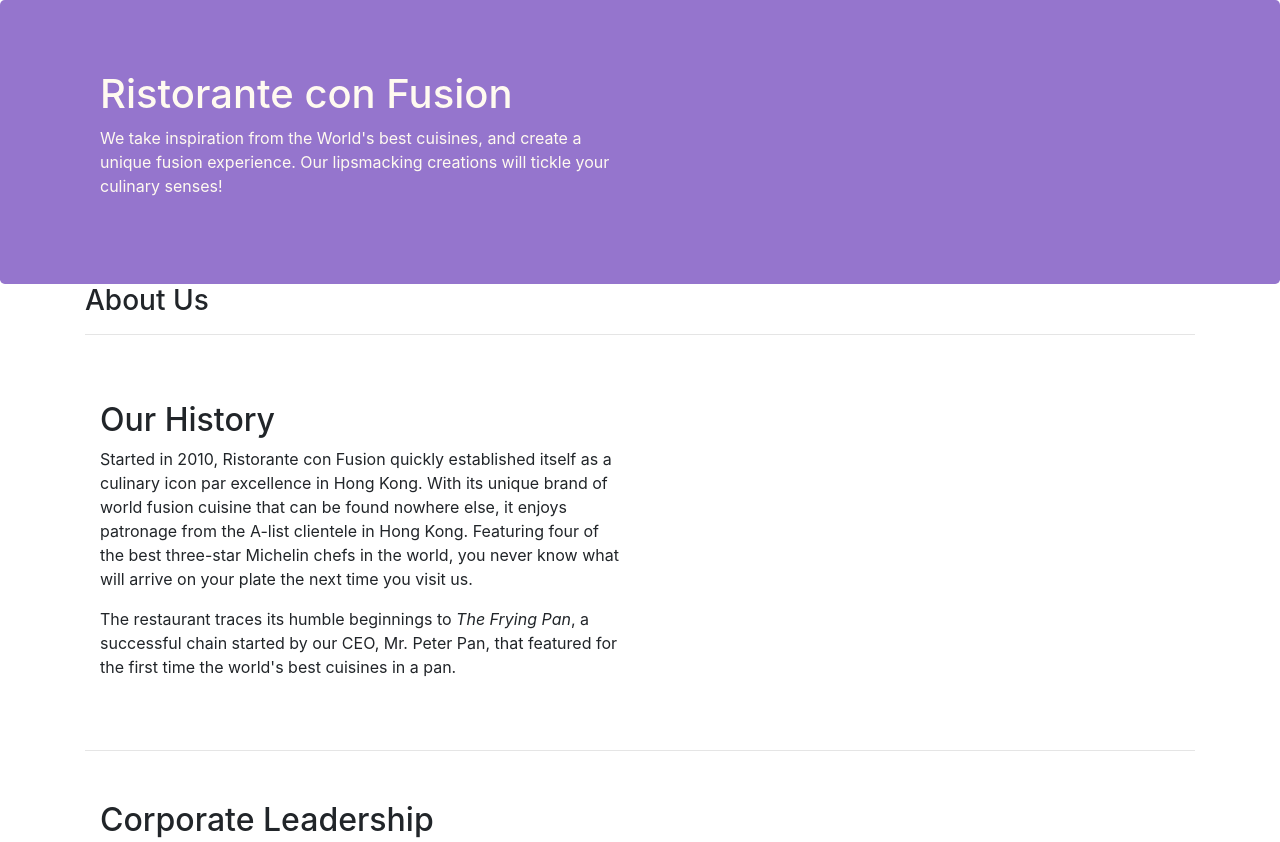
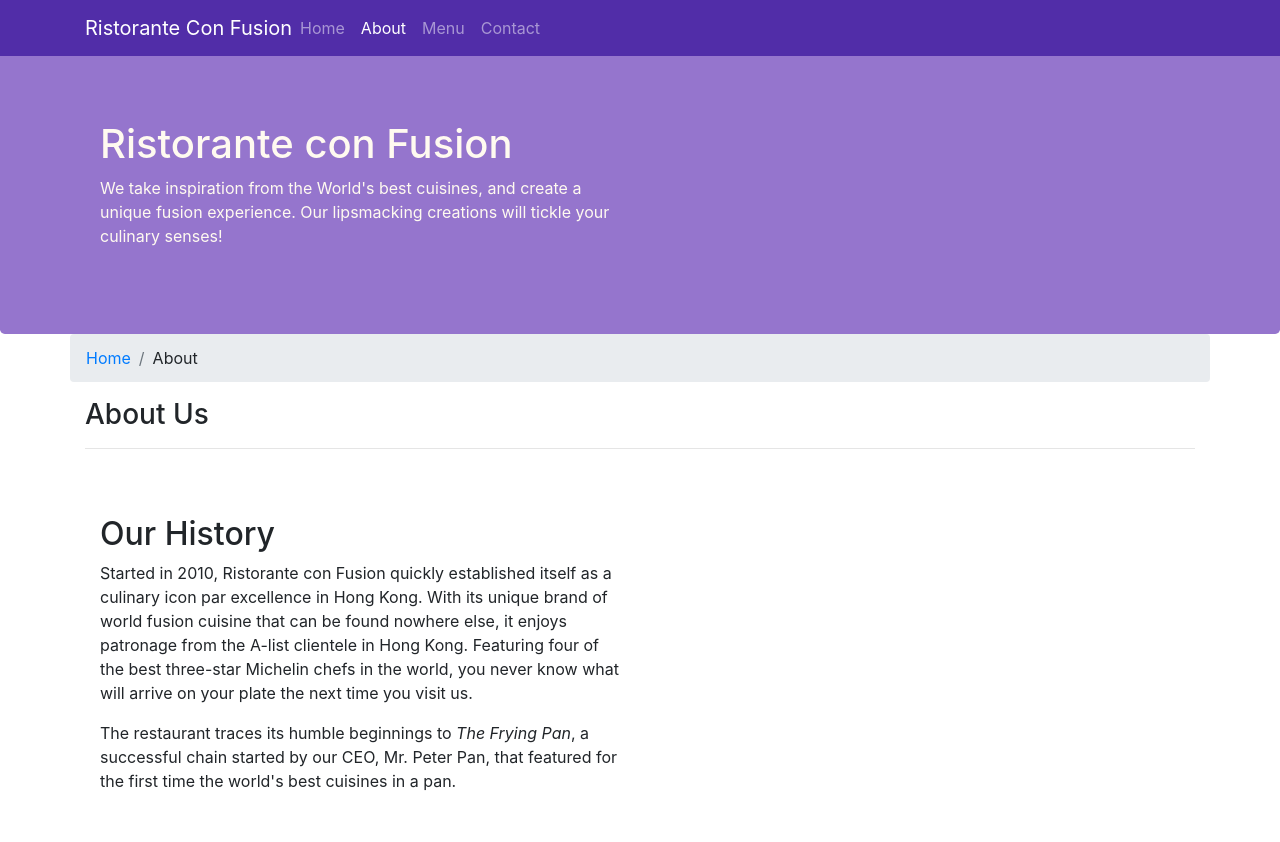
Before and after one commit to AbdALLAH-16/bootstrap, a website: page aboutus.html in a window 1280 px wide. Shown: the top 842 px of the page. Drawn offline with nearby package versions, Linux system fonts and the light colour scheme.

Commit message:
Navbar and Breadcrumbs

```diff
--- a/aboutus.html
+++ b/aboutus.html
@@ -19,6 +19,38 @@
   </head>
 
   <body>
+    <nav class="navbar navbar-dark navbar-expand-sm fixed-top">
+      <div class="container">
+        <button
+          class="navbar-toggler"
+          type="button"
+          data-toggle="collapse"
+          data-target="#Navbar"
+        >
+          <span class="navbar-toggler-icon"></span>
+        </button>
+
+        <a href="index.html" class="navbar-brand mr-auto"
+          >Ristorante Con Fusion</a
+        >
+
+        <div class="collapse navbar-collapse" id="Navbar">
+          <ul class="navbar-nav mr-auto">
+            <li class="nav-item">
+              <a href="index.html" class="nav-link">Home</a>
+            </li>
+            <li class="nav-item active">
+              <a href="#" class="nav-link">About</a>
+            </li>
+            <li class="nav-item"><a href="#" class="nav-link">Menu</a></li>
+            <li class="nav-item">
+              <a href="#" class="nav-link">Contact</a>
+            </li>
+          </ul>
+        </div>
+      </div>
+    </nav>
+
     <header class="jumbotron">
       <div class="container">
         <div class="row row-header">
@@ -37,14 +69,18 @@
 
     <div class="container">
       <div class="row">
-        <div class="col col-sm col-md">
+        <ol class="col-12 breadcrumb">
+          <li class="breadcrumb-item"><a href="index.html">Home</a></li>
+          <li class="breadcrumb-item">About</li>
+        </ol>
+        <div class="col-12">
           <h3>About Us</h3>
           <hr />
         </div>
       </div>
 
       <div class="row row-content">
-        <div class="col-12 col-sm col-md">
+        <div class="col-sm-6">
           <h2>Our History</h2>
           <p>
             Started in 2010, Ristorante con Fusion quickly established itself as
@@ -61,11 +97,11 @@
             cuisines in a pan.
           </p>
         </div>
-        <div class="col col-sm col-md"></div>
+        <div class="col-sm-6"></div>
       </div>
 
       <div class="row row-content">
-        <div class="col col-sm col-md">
+        <div class="col-12">
           <h2>Corporate Leadership</h2>
           <h3>
             Peter Pan
@@ -131,7 +167,7 @@
           <div class="col-4 offset-1 col-sm-2">
             <h5>Links</h5>
             <ul class="list-unstyled">
-              <li><a href="#">Home</a></li>
+              <li><a href="index.html">Home</a></li>
               <li><a href="#">About</a></li>
               <li><a href="#">Menu</a></li>
               <li><a href="#">Contact</a></li>
--- a/css/style.css
+++ b/css/style.css
@@ -28,3 +28,12 @@
   margin: 0px;
   color: #0f0f0f;
 }
+
+body {
+  padding: 50px 0px 0px 0px;
+  z-index: 0;
+}
+
+.navbar-dark {
+  background-color: #512da8;
+}
```
Also changed, not shown: index.html (+28 -0 lines).
